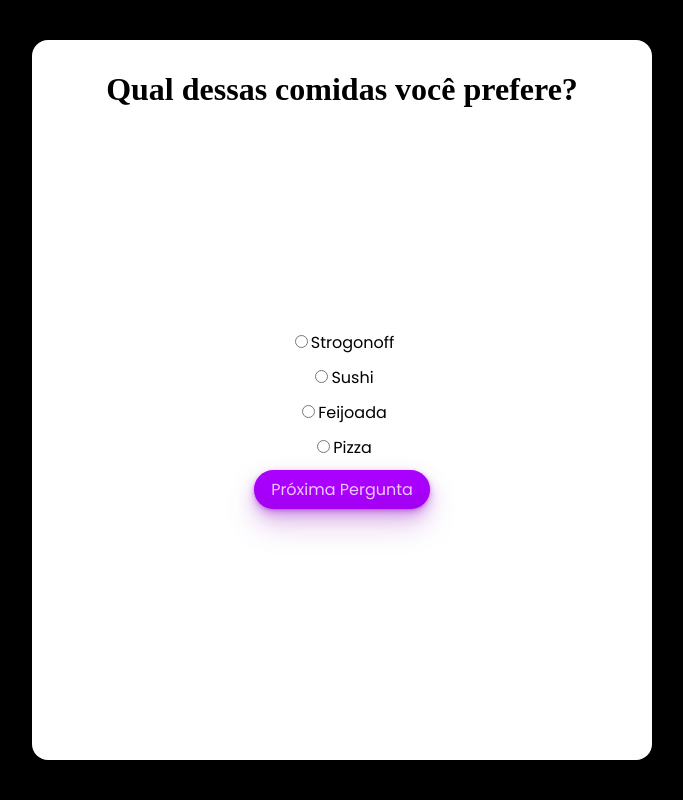
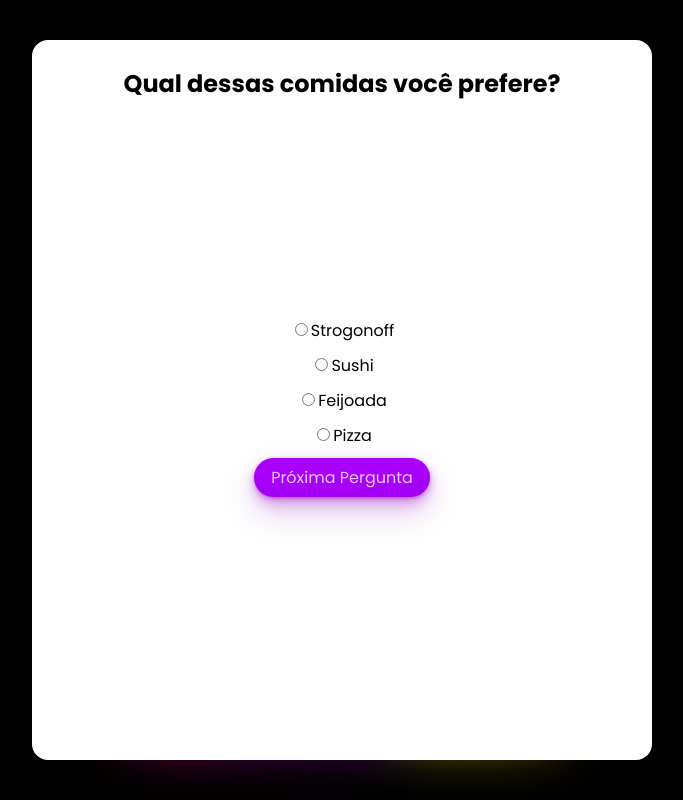
Before and after one commit to pedroklemtee/exercicio-jojo, a React (Create React App) app: page / in a window 1280 px wide. Both pictures are taken after a click on the button 640 px from the left and 400 px from the top of the page. Shown: the whole page, without its empty margins (298-981 px from the left). Built offline with nearby package versions, Linux system fonts and the light colour scheme; a web font is replaced by a local one.

Commit message:
atualizando codigo

```diff
--- a/src/Formulario/index.css
+++ b/src/Formulario/index.css
@@ -17,7 +17,39 @@ body{
     width: 600px;
     height: 700px;
     margin: 1rem;
-    background-color: rgb(255, 255, 255);
+    background-color: white;
+}
+
+.glow:before, .glow:after {
+    position: absolute;
+    left: -2;
+    top: -2;
+    background: linear-gradient(45deg , #e6fb04, #ff6600, #00ff66, #00ffff, #ff99ff, #ff0099, #6e0dd0, #ff3300, #099fff );
+    content: '';
+    background-size: 400%;
+    top: 105px;
+    border-radius: 1rem;
+    width: calc(33% + 7px);
+    height: calc(74% + 35px);
+    z-index: -1;
+    animation: animate 20s linear infinite;
+}
+
+@keyframes animate{
+    0% {
+        background-position: 0 0;
+    }
+    50%{
+        background-position: 400% 0;
+    }
+    100%{
+        background-position: 0 0;
+    }
+}
+
+.glow:after{
+    filter: blur(30px)
+    opacity(0.99)
 }
 
 .container-personagens__dentro {
@@ -33,6 +65,10 @@ body{
     background-color: rgb(255, 255, 255);
 }
 
+#h1-formulario {
+    font-family: poppins;
+    font-size: 24px;
+}
 
 #button-33, #button-44, #button-55 {
   background-color: #aa01ff;
--- a/src/Formulario/index.js
+++ b/src/Formulario/index.js
@@ -41,9 +41,8 @@ const Formulario = () => {
   const determinarPersonagem = (respostas) => {
     const respostasArray = Object.values(respostas);
 
-    // Verifique se o array de respostas não está vazio
     if (respostasArray.length === 0) {
-      return Personagens[0]; // Ou qualquer lógica padrão que você deseja aplicar
+      return Personagens[0];
     }
 
     // Lógica para contar a quantidade de cada resposta
@@ -90,13 +89,13 @@ const Formulario = () => {
   };
 
   return (
-    <div className='container-personagens'>
+    <div className='container-personagens glow'>
       {questionarioConcluido ? (
         <Resultado personagem={personagemFinal} resultadoFinal={resultadoFinal} onReiniciar={reiniciarFormulario} />
       ) : (
         perguntas.map((pergunta, index) => (
           <div key={index} style={{ display: index === indicePergunta ? 'block' : 'none' }}>
-            <h1>{pergunta.pergunta}</h1>
+            <h1 id='h1-formulario'>{pergunta.pergunta}</h1>
             <div className='container-personagens__dentro'>
               {pergunta.alternativas.map((alternativa, optionIndex) => (
                   <label key={optionIndex}>
--- a/src/Personagens/Personagens.js
+++ b/src/Personagens/Personagens.js
@@ -3,7 +3,7 @@
 const Personagens = [
     {
         nome: 'Dio Brando (DIO)',
-        descricao: 'Ele é apresentado como um órfão com ambições desmedidas que se torna o meio-irmão adotivo de Jonathan Joestar. Após se transformar em um vampiro, busca dominância e imortalidade, desencadeando uma série de eventos que afetam várias gerações dos Joestars. Sua personalidade é marcada pela crueldade, manipulação e uma busca incessante por poder, tornando-o um dos vilões mais memoráveis e icônicos da série.',
+        descricao: 'Ele é apresentado como um órfão com ambições desmedidas que se torna o meio-irmão adotivo de Jonathan Joestar. Após se transformar em um vampiro, busca dominância e imortalidade, desencadeando uma série de eventos que afetam várias gerações dos Joestars. Você é muito semelhante em personalidade com o personagem, sua índole é marcada pela crueldade, manipulação e uma busca incessante por poder, tornando-o um dos vilões mais memoráveis e icônicos da série. Eai, se identificou?',
         img: './PersonagensImagens/Dio.png'
     },
 
```
Lines whose indentation alone changed are shown as unchanged.
